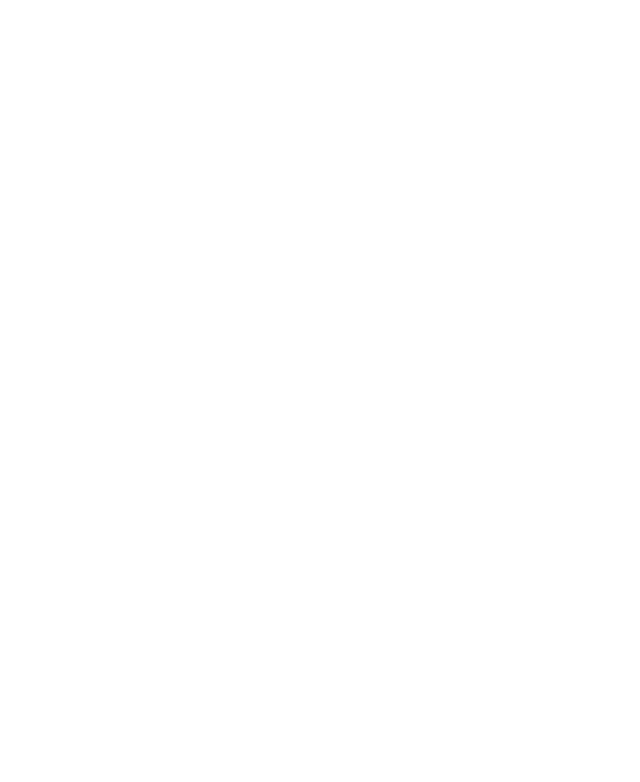
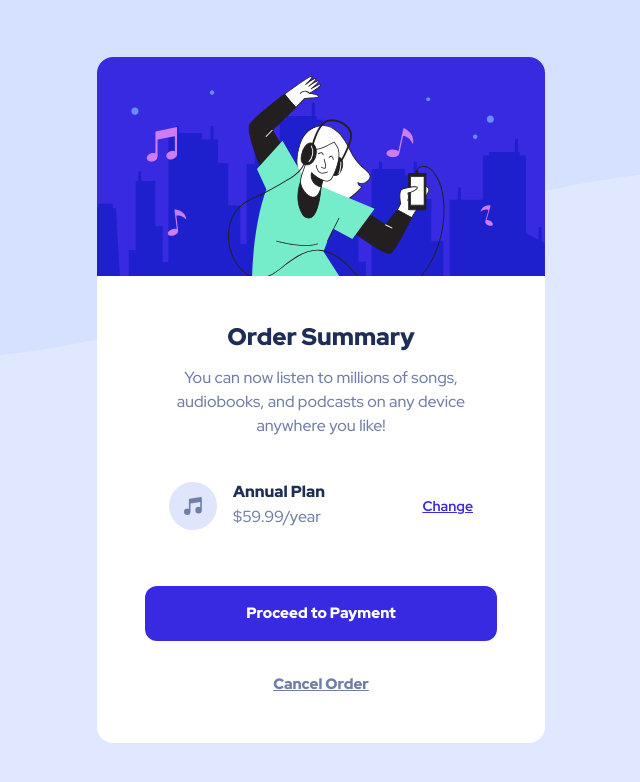
Before and after one commit to adswhitehouse/order-summary-component, a plain HTML site: page index.html in a window 1280 px wide. Shown: the whole page, without its empty margins (319-959 px from the left). Drawn offline with Linux system fonts and the light colour scheme.

Commit message:
added html/css

```diff
--- a/index.html
+++ b/index.html
@@ -13,5 +13,34 @@
       rel="stylesheet"
     />
   </head>
-  <body></body>
+  <body class="ff-primary body">
+    <main>
+      <section class="component white-bg">
+        <img
+          class="main-img"
+          src="./images/illustration-hero.svg"
+          alt="Illustration of a girl dancing to music while wearing headphones"
+        />
+        <div class="component-info">
+          <h1 class="tp-1 blue-1">Order Summary</h1>
+          <p class="tp-2 blue-3">
+            You can now listen to millions of songs, audiobooks, and podcasts on
+            any device anywhere you like!
+          </p>
+          <div class="plan">
+            <img src="./images/icon-music.svg" alt="" aria-hidden="true" />
+            <div class="user-plan">
+              <h2 class="tp-3 blue-1">Annual Plan</h2>
+              <span class="tp-2 blue-3">$59.99/year</span>
+            </div>
+            <a href="#" class="tp-5 blue-2 change">Change</a>
+          </div>
+          <a href="#" class="tp-4 blue-2-bg white proceed"
+            >Proceed to Payment</a
+          >
+          <a href="#" class="tp-4 white-bg blue-3 cancel">Cancel Order</a>
+        </div>
+      </section>
+    </main>
+  </body>
 </html>
--- a/styles.css
+++ b/styles.css
@@ -70,6 +70,7 @@ textarea:not([rows]) {
   --blue-1: #1f2e55;
   --blue-2: #382ae1;
   --blue-3: #717fa6;
+  --body: #e0e8ff;
 
   /* Font Sizes */
   --fs-1: 1.5rem;
@@ -84,6 +85,11 @@ textarea:not([rows]) {
 }
 
 /* Utility Classes */
+/* Font */
+.ff-primary {
+  font-family: var(--ff-primary);
+}
+
 /* Colors */
 .white {
   color: var(--white);
@@ -108,6 +114,10 @@ textarea:not([rows]) {
 
 .blue-2-bg {
   background-color: var(--blue-2);
+}
+
+.body {
+  background-color: var(--body);
 }
 
 /* Text Presets */
@@ -135,3 +145,114 @@ textarea:not([rows]) {
   font-size: var(--fs-4);
   font-weight: var(--fw-2);
 }
+
+/* Body */
+body {
+  display: flex;
+  align-items: center;
+  justify-content: center;
+  padding: 1rem;
+}
+
+body::after {
+  content: "";
+  position: absolute;
+  top: -7.5rem;
+  right: 0;
+  left: 0;
+  width: 100vw;
+  height: 60vh;
+  background: url(./images/pattern-background-desktop.svg) no-repeat center
+    center / cover;
+  z-index: -1;
+}
+
+/* Component */
+.component {
+  max-width: 28rem;
+  width: 100%;
+  border-radius: 1rem;
+}
+
+/* Component Contents */
+.main-img {
+  border-radius: 1rem 1rem 0 0;
+}
+
+.component-info {
+  padding: 3rem;
+}
+
+.component-info h1 {
+  text-align: center;
+  margin-bottom: 1rem;
+}
+
+.component-info p {
+  text-align: center;
+  margin-bottom: 1.25rem;
+}
+
+.plan {
+  display: flex;
+  align-items: center;
+  padding: 1.5rem;
+}
+
+.plan a {
+  margin-left: auto;
+}
+
+.plan img {
+  margin-right: 1rem;
+}
+
+.user-plan {
+  display: flex;
+  flex-direction: column;
+  gap: 0.25rem;
+}
+
+.change {
+  transition: color 0.5s;
+}
+
+.proceed {
+  display: block;
+  width: 100%;
+  padding-block: 1rem;
+  border: none;
+  text-align: center;
+  text-decoration: none;
+  border-radius: 0.75rem;
+  margin-top: 2rem;
+  transition: background-color 0.5s;
+}
+
+.cancel {
+  margin-inline: auto;
+  display: block;
+  width: fit-content;
+  margin-top: 2rem;
+  transition: color 0.25s;
+}
+
+/* Hover */
+.change:hover {
+  color: var(--blue-3);
+}
+
+.proceed:hover {
+  background-color: var(--blue-3);
+}
+
+.cancel:hover {
+  color: var(--blue-1);
+}
+
+/* Media Query */
+@media screen and (max-width: 30rem) {
+  .plan {
+    padding-inline: 0;
+  }
+}
```
